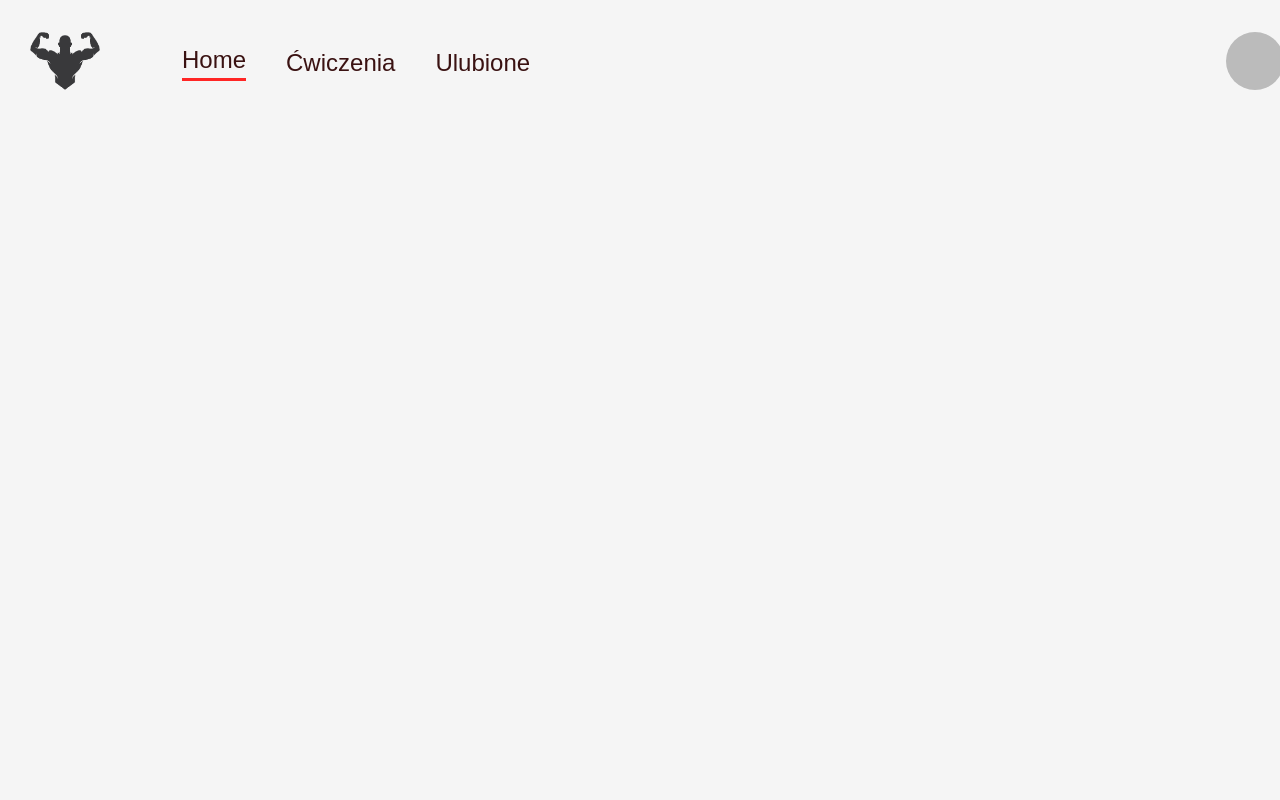
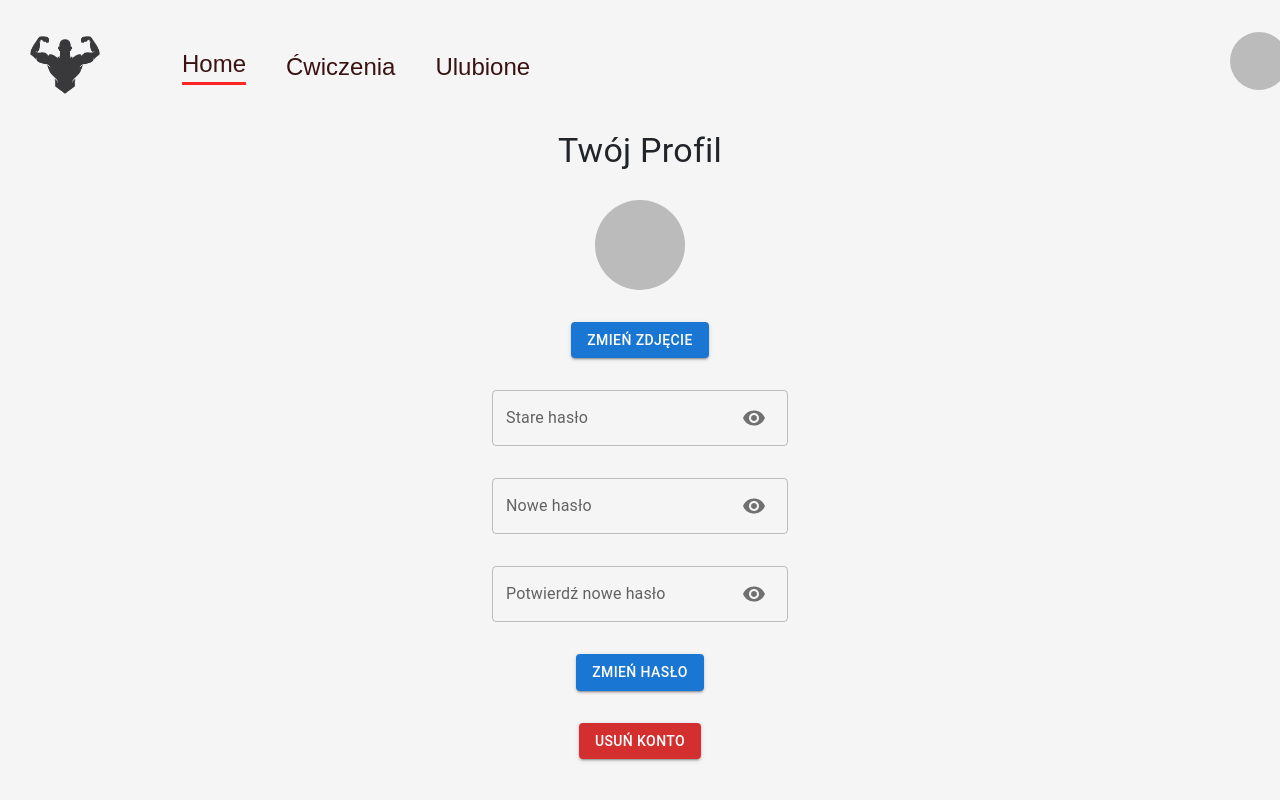
Before and after one commit to PtSik/gym_app, a React (Create React App) app: page /profile in a window 1280 px wide. Built offline with nearby package versions, Linux system fonts and the light colour scheme; no server answers; sample sign-in values are in the browser's storage.

Commit message:
user profile

```diff
--- a/src/App.js
+++ b/src/App.js
@@ -6,6 +6,7 @@ import { useEffect, useState } from "react";
 import { ProtectedRoute } from "./utils/protectedRoute";
 import { auth } from "./firebase";
 import Loader from "./components/Loader";
+import UserProfile from "./components/UserProfile";
 
 
 import "./App.css";
@@ -45,6 +46,7 @@ const App = () => {
         <Route path="/favorites" element={<ProtectedRoute user={user}><Favorites /></ProtectedRoute>} />
         {/* Przekazanie user jako prop do Login */}
         <Route path="/login" element={<Login user={user} />} />
+        <Route path="/profile" element={<ProtectedRoute user={user}><UserProfile /></ProtectedRoute>} />
       </Routes>
     </Box>
   );
--- a/src/components/Navbar.js
+++ b/src/components/Navbar.js
@@ -1,7 +1,14 @@
-import React from "react";
+import React, { useState } from "react";
 import { Link } from "react-router-dom";
-import { Stack, Avatar as MUIAvatar } from "@mui/material";
+import {
+  Stack,
+  Avatar as MUIAvatar,
+  Menu,
+  MenuItem,
+  IconButton,
+} from "@mui/material";
 import { useNavigate } from "react-router-dom";
+import { signOut } from "firebase/auth";
 import { auth } from "../firebase";
 
 import Logo from "../assets/images/logo2.png";
@@ -9,6 +16,27 @@ import DefaultAvatar from "../assets/icons/avatar.png";
 
 const Navbar = () => {
   const navigate = useNavigate();
+  const [anchorEl, setAnchorEl] = useState(null);
+  const open = Boolean(anchorEl);
+
+  const handleClick = (event) => {
+    setAnchorEl(event.currentTarget);
+  };
+
+  const handleClose = () => {
+    setAnchorEl(null);
+  };
+
+  const handleSignOut = () => {
+    signOut(auth)
+      .then(() => {
+        navigate("/");
+      })
+      .catch((error) => {
+        console.error(error.message);
+      });
+    handleClose();
+  };
 
   const handleFavoritesClick = () => {
     if (auth.currentUser) {
@@ -17,8 +45,6 @@ const Navbar = () => {
       alert("Musisz być zalogowany, aby zobaczyć ulubione ćwiczenia.");
     }
   };
-
-  const userPhotoURL = auth.currentUser ? auth.currentUser.photoURL : null;
 
   return (
     <Stack
@@ -71,23 +97,43 @@ const Navbar = () => {
         </div>
       </Stack>
       <div style={{ marginLeft: "auto" }}>
-        <Link to="/login">
-          {userPhotoURL ? (
+        {auth.currentUser ? (
+          <>
+            <IconButton onClick={handleClick}>
+              <MUIAvatar
+                src={auth.currentUser.photoURL || DefaultAvatar}
+                alt="avatar"
+                sx={{ width: 58, height: 58, mr: -4.5, mt: -1 }}
+              />
+            </IconButton>
+            <Menu
+              anchorEl={anchorEl}
+              open={open}
+              onClose={handleClose}
+              MenuListProps={{
+                "aria-labelledby": "basic-button",
+              }}
+            >
+              <MenuItem
+                onClick={() => {
+                  navigate("/profile");
+                  handleClose();
+                }}
+              >
+                Moje konto
+              </MenuItem>
+              <MenuItem onClick={handleSignOut}>Wyloguj</MenuItem>
+            </Menu>
+          </>
+        ) : (
+          <Link to="/login">
             <MUIAvatar
-              src={userPhotoURL}
-              alt="avatar"
-              sx={{ width: 58, height: 58, mr: -3 }}
-              className="rounded-full"
-            />
-          ) : (
-            <img
               src={DefaultAvatar}
               alt="avatar"
-              style={{ width: "48px", height: "48px",}}
-              className="rounded-full"
+              sx={{ width: 58, height: 58, mr: -4 }}
             />
-          )}
-        </Link>
+          </Link>
+        )}
       </div>
     </Stack>
   );
--- /dev/null
+++ b/src/components/UserProfile.js
@@ -0,0 +1,239 @@
+import React, { useState } from "react";
+import { auth, storage } from "../firebase"; // Upewnij się, że storage jest poprawnie importowane
+import { ref, uploadBytes, getDownloadURL } from "firebase/storage";
+import {
+  updateProfile,
+  updatePassword,
+  deleteUser,
+  EmailAuthProvider,
+  reauthenticateWithCredential,
+} from "firebase/auth";
+import {
+  Box,
+  Button,
+  Avatar,
+  TextField,
+  Typography,
+  Dialog,
+  DialogActions,
+  DialogContent,
+  DialogContentText,
+  DialogTitle,
+  IconButton,
+  InputAdornment,
+} from "@mui/material";
+import VisibilityIcon from "@mui/icons-material/Visibility";
+import VisibilityOffIcon from "@mui/icons-material/VisibilityOff";
+
+const UserProfile = () => {
+  const [setImage] = useState(null);
+  const [newPassword, setNewPassword] = useState("");
+  const [oldPassword, setOldPassword] = useState(""); // Dodano dla ponownego uwierzytelnienia
+  const [confirmDelete, setConfirmDelete] = useState(false);
+  const [confirmNewPassword, setConfirmNewPassword] = useState("");
+  const [showOldPassword, setShowOldPassword] = useState(false);
+  const [showNewPassword, setShowNewPassword] = useState(false);
+  const [showConfirmNewPassword, setShowConfirmNewPassword] = useState(false);
+
+  const handleFileChange = async (e) => {
+    const file = e.target.files[0];
+    if (file) {
+      setImage(file);
+      await uploadImage(file);
+    }
+  };
+
+  const uploadImage = async (file) => {
+    // Teraz 'file' jest argumentem
+    const imageRef = ref(storage, `profileImages/${auth.currentUser.uid}`);
+    try {
+      await uploadBytes(imageRef, file);
+      const photoURL = await getDownloadURL(imageRef);
+      await updateProfile(auth.currentUser, { photoURL });
+      window.location.reload(); // Dodane odświeżenie strony
+    } catch (error) {
+      console.error("Błąd podczas przesyłania zdjęcia: ", error);
+      alert("Nie udało się zaktualizować zdjęcia profilowego.");
+    }
+  };
+
+  const handleChangePassword = async () => {
+    if (newPassword === "") {
+      alert("Proszę wprowadzić nowe hasło.");
+      return;
+    } else if (newPassword !== confirmNewPassword) {
+      alert("Hasła nie są takie same.");
+      return;
+    }
+    // Ponowne uwierzytelnienie przed zmianą hasła
+    const user = auth.currentUser;
+    const credential = EmailAuthProvider.credential(user.email, oldPassword);
+    try {
+      await reauthenticateWithCredential(user, credential);
+      await updatePassword(user, newPassword);
+      alert("Hasło zostało zaktualizowane.");
+      // Czyszczenie pól formularza
+      setOldPassword("");
+      setNewPassword("");
+      setConfirmNewPassword("");
+    } catch (error) {
+      console.error("Błąd podczas zmiany hasła: ", error);
+      if (error.code === "auth/wrong-password") {
+        alert("Nieprawidłowe stare hasło.");
+      } else {
+        alert("Nie udało się zaktualizować hasła.");
+      }
+    }
+  };
+
+  const handleOpenConfirmDelete = () => {
+    setConfirmDelete(true);
+  };
+
+  const handleCloseConfirmDelete = () => {
+    setConfirmDelete(false);
+  };
+
+  const handleDeleteAccount = async () => {
+    try {
+      await deleteUser(auth.currentUser);
+      alert("Konto zostało usunięte.");
+      window.location.reload();
+    } catch (error) {
+      console.error("Błąd podczas usuwania konta: ", error);
+      alert("Nie udało się usunąć konta.");
+    }
+  };
+
+  const toggleOldPasswordVisibility = () => {
+    setShowOldPassword(!showOldPassword);
+  };
+
+  const toggleNewPasswordVisibility = () => {
+    setShowNewPassword(!showNewPassword);
+  };
+
+  const toggleConfirmNewPasswordVisibility = () => {
+    setShowConfirmNewPassword(!showConfirmNewPassword);
+  };
+
+  return (
+    <Box
+      display="flex"
+      flexDirection="column"
+      alignItems="center"
+      gap={2}
+      mt={4}
+    >
+      <Typography variant="h4" gutterBottom>
+        Twój Profil
+      </Typography>
+      <Avatar src={auth.currentUser?.photoURL} sx={{ width: 90, height: 90 }} />
+      <Button variant="contained" component="label" sx={{ mt: 2 }}>
+        Zmień zdjęcie
+        <input
+          type="file"
+          hidden
+          onChange={handleFileChange}
+          accept="image/*"
+        />
+      </Button>
+      <TextField
+        label="Stare hasło"
+        type={showOldPassword ? "text" : "password"}
+        value={oldPassword}
+        onChange={(e) => setOldPassword(e.target.value)}
+        sx={{ mt: 2 }}
+        InputProps={{
+          endAdornment: (
+            <InputAdornment position="end">
+              <IconButton
+                aria-label="toggle old password visibility"
+                onClick={toggleOldPasswordVisibility}
+              >
+                {showOldPassword ? <VisibilityOffIcon /> : <VisibilityIcon />}
+              </IconButton>
+            </InputAdornment>
+          ),
+        }}
+      />
+      <TextField
+        label="Nowe hasło"
+        type={showNewPassword ? "text" : "password"}
+        value={newPassword}
+        onChange={(e) => setNewPassword(e.target.value)}
+        sx={{ mt: 2 }}
+        InputProps={{
+          endAdornment: (
+            <InputAdornment position="end">
+              <IconButton
+                aria-label="toggle new password visibility"
+                onClick={toggleNewPasswordVisibility}
+              >
+                {showNewPassword ? <VisibilityOffIcon /> : <VisibilityIcon />}
+              </IconButton>
+            </InputAdornment>
+          ),
+        }}
+      />
+      <TextField
+        label="Potwierdź nowe hasło"
+        type={showConfirmNewPassword ? "text" : "password"}
+        value={confirmNewPassword}
+        onChange={(e) => setConfirmNewPassword(e.target.value)}
+        sx={{ mt: 2 }}
+        InputProps={{
+          endAdornment: (
+            <InputAdornment position="end">
+              <IconButton
+                aria-label="toggle confirm new password visibility"
+                onClick={toggleConfirmNewPasswordVisibility}
+              >
+                {showConfirmNewPassword ? (
+                  <VisibilityOffIcon />
+                ) : (
+                  <VisibilityIcon />
+                )}
+              </IconButton>
+            </InputAdornment>
+          ),
+        }}
+      />
+      <Button onClick={handleChangePassword} variant="contained" sx={{ mt: 2 }}>
+        Zmień hasło
+      </Button>
+      <Button
+        onClick={handleOpenConfirmDelete}
+        variant="contained"
+        color="error"
+        sx={{ mt: 2 }}
+      >
+        Usuń konto
+      </Button>
+      <Dialog
+        open={confirmDelete}
+        onClose={handleCloseConfirmDelete}
+        aria-labelledby="alert-dialog-title"
+        aria-describedby="alert-dialog-description"
+      >
+        <DialogTitle id="alert-dialog-title">
+          {"Czy na pewno chcesz usunąć swoje konto?"}
+        </DialogTitle>
+        <DialogContent>
+          <DialogContentText id="alert-dialog-description">
+            Ta akcja jest nieodwracalna i spowoduje usunięcie Twojego konta oraz
+            wszystkich danych.
+          </DialogContentText>
+        </DialogContent>
+        <DialogActions>
+          <Button onClick={handleCloseConfirmDelete}>Anuluj</Button>
+          <Button onClick={handleDeleteAccount} autoFocus color="error">
+            Usuń
+          </Button>
+        </DialogActions>
+      </Dialog>
+    </Box>
+  );
+};
+
+export default UserProfile;
--- a/src/firebase.js
+++ b/src/firebase.js
@@ -1,6 +1,7 @@
 import { initializeApp } from "firebase/app";
 import { getAuth, GoogleAuthProvider } from "firebase/auth";
-import { getFirestore } from "firebase/firestore"; // Import Firestore
+import { getFirestore } from "firebase/firestore";
+import { getStorage } from "firebase/storage";
 
 const firebaseConfig = {
   apiKey: process.env.REACT_APP_FIREBASE_API_KEY,
@@ -17,5 +18,6 @@ const provider = new GoogleAuthProvider();
 const app = initializeApp(firebaseConfig);
 export const auth = getAuth(app);
 export const db = getFirestore(app);
+export const storage = getStorage(app);
 
 export { provider };
```
